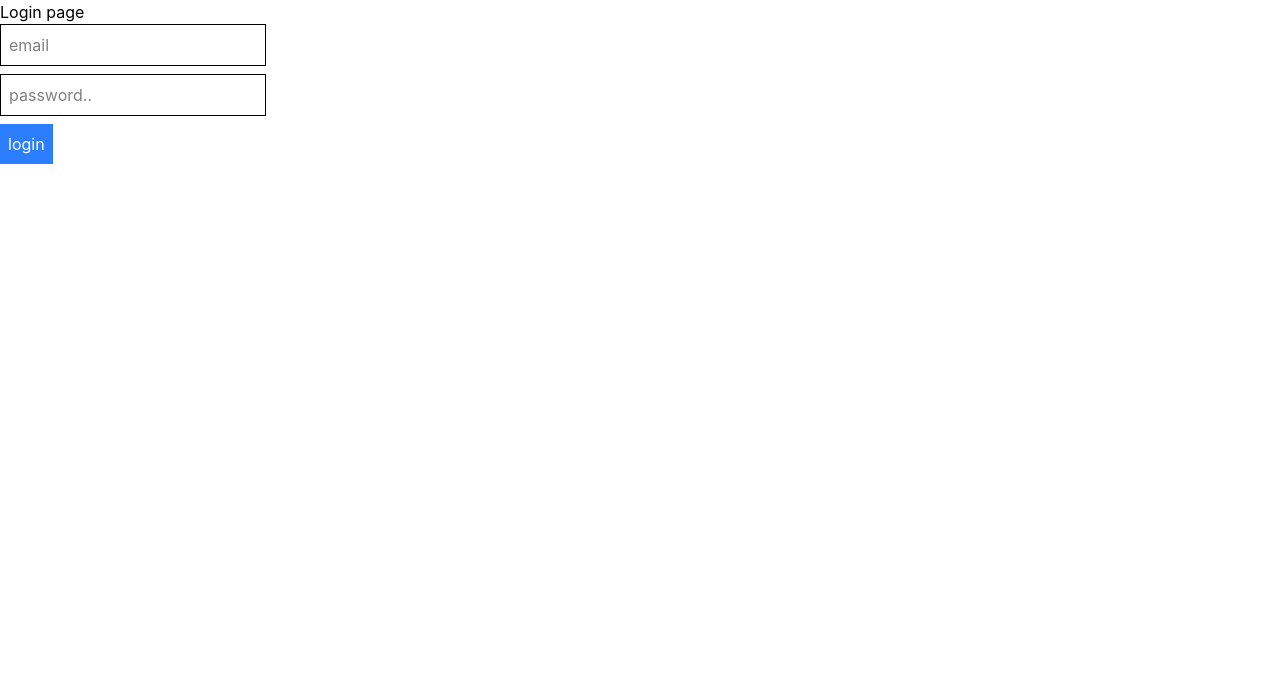
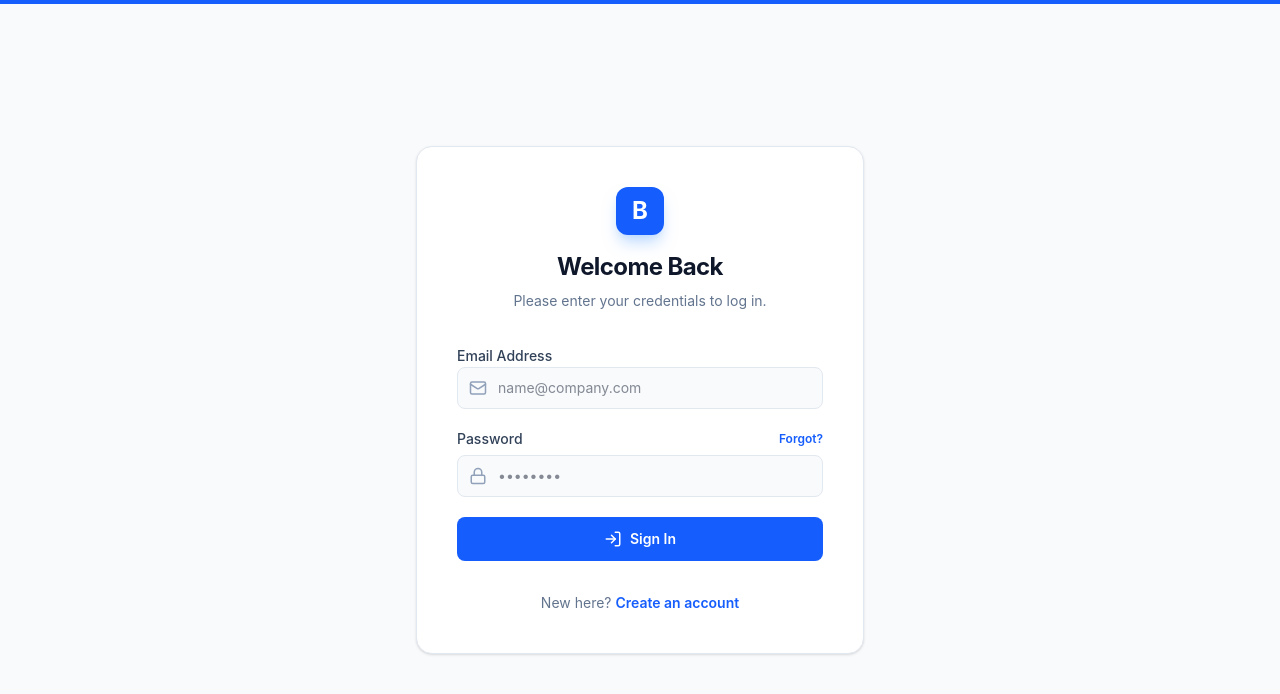
Before and after one commit to tristen-hunter/fintech-wallet-system, a React (Vite) app in the folder frontend/: page /login in a window 1280 px wide. Shown: the top 694 px of the page. Built offline with nearby package versions, Linux system fonts and the light colour scheme; no server answers.

Commit message:
Redesigned the Login Page and Added Dynamic CSS to the SideBar

```diff
--- a/frontend/src/components/Sidebar.tsx
+++ b/frontend/src/components/Sidebar.tsx
@@ -1,8 +1,8 @@
+import { useLocation, Link } from "react-router-dom";
 import { LayoutDashboard, Wallet, ArrowLeftRight, FileBarChart, Settings } from "lucide-react";
 
 const Sidebar = () => {
-  // Logic-ready: You'll eventually use 'useLocation' from react-router-dom to set this
-  const activePage = "Dashboard";
+  const location = useLocation();
 
   const navItems = [
     { name: "Dashboard", icon: <LayoutDashboard size={20} />, path: "/" },
@@ -12,28 +12,31 @@ const Sidebar = () => {
   ];
 
   return (
-    <aside className="fixed inset-y-0 left-0 z-50 flex w-64 flex-col border-r border-slate-200 bg-white">
-      {/* Top Section: Logo/Brand */}
-      <div className="flex h-16 items-center border-b border-slate-200 px-6">
-        <div className="flex items-center gap-2">
-          <div className="h-8 w-8 rounded-lg bg-blue-600 flex items-center justify-center text-white font-bold">
+    <aside className="fixed inset-y-0 left-0 z-50 flex w-64 flex-col border-r border-slate-200 bg-white shadow-sm">
+      {/* 1. Header Section: Logo/Brand */}
+      <div className="flex h-16 shrink-0 items-center border-b border-slate-200 px-6">
+        <div className="flex items-center gap-2.5">
+          <div className="flex h-8 w-8 items-center justify-center rounded-lg bg-blue-600 font-bold text-white shadow-lg shadow-blue-100">
             B
           </div>
-          <span className="text-xl font-bold tracking-tight text-slate-900">BlueBank</span>
+          <span className="text-xl font-bold tracking-tight text-slate-900">
+            BlueBank
+          </span>
         </div>
       </div>
 
-      {/* Middle Section: Navigation */}
-      <nav className="flex-1 space-y-1 px-3 py-6">
+      {/* 2. Middle Section: Navigation */}
+      <nav className="flex-1 overflow-y-auto space-y-1 px-3 py-6">
         {navItems.map((item) => {
-          const isActive = activePage === item.name;
+          const isActive = location.pathname === item.path;
+
           return (
-            <a
+            <Link
               key={item.name}
-              href={item.path}
-              className={`flex items-center gap-3 rounded-lg px-3 py-2.5 text-sm font-medium transition-colors ${
+              to={item.path}
+              className={`flex items-center gap-3 rounded-lg px-3 py-2.5 text-sm font-medium transition-all ${
                 isActive
-                  ? "bg-blue-50 text-blue-600"
+                  ? "bg-blue-50 text-blue-600 shadow-sm shadow-blue-100/50"
                   : "text-slate-600 hover:bg-slate-50 hover:text-slate-900"
               }`}
             >
@@ -41,14 +44,18 @@ const Sidebar = () => {
                 {item.icon}
               </span>
               {item.name}
-            </a>
+
+              {isActive && (
+                <div className="ml-auto h-1.5 w-1.5 rounded-full bg-blue-600" />
+              )}
+            </Link>
           );
         })}
       </nav>
 
-      {/* Bottom Section: Support/Settings */}
-      <div className="border-t border-slate-200 p-4">
-        <button className="flex w-full items-center gap-3 rounded-lg px-3 py-2 text-sm font-medium text-slate-600 hover:bg-slate-50">
+      {/* 3. Bottom Section: Support/Settings */}
+      <div className="shrink-0 border-t border-slate-200 p-4">
+        <button className="flex w-full items-center gap-3 rounded-lg px-3 py-2 text-sm font-medium text-slate-600 hover:bg-slate-50 hover:text-slate-900 transition-colors">
           <Settings size={20} className="text-slate-400" />
           Settings
         </button>
--- a/frontend/src/components/Topbar.tsx
+++ b/frontend/src/components/Topbar.tsx
@@ -1,6 +1,12 @@
 import { Menu, Bell } from "lucide-react";
+import {useAuth} from "../context/AuthContext"
 
 const Topbar = () => {
+  const { user } = useAuth();
+
+  console.log(user)
+  console.log(user?.userName.slice(0,2).toUpperCase())
+
   return (
     <header className="sticky top-0 z-40 flex h-16 w-full items-center justify-between border-b border-slate-200 bg-white/80 px-6 backdrop-blur-md">
       {/* Left Section: Toggle & Title */}
@@ -23,11 +29,11 @@ const Topbar = () => {
 
         <div className="flex items-center gap-3 pl-2">
           <div className="text-right hidden sm:block">
-            <p className="text-sm font-medium text-slate-900">John Doe</p>
-            <p className="text-xs text-slate-500">Admin</p>
+            <p className="text-sm font-medium text-slate-900">{user?.userName}</p>
+            <p className="text-xs text-slate-500">{user?.email}</p>
           </div>
           <div className="flex h-9 w-9 items-center justify-center rounded-full bg-blue-600 text-white font-bold">
-            JD
+            {user?.userName.slice(0, 2).toUpperCase()}
           </div>
         </div>
       </div>
--- a/frontend/src/pages/LoginPage.tsx
+++ b/frontend/src/pages/LoginPage.tsx
@@ -1,4 +1,5 @@
 import { useState } from 'react'
+import { Mail, Lock, LogIn } from "lucide-react";
 import { login } from "../api/authApi.ts";
 import { useAuth } from '../context/AuthContext.tsx';
 import { useNavigate } from 'react-router-dom';
@@ -34,32 +35,78 @@ const LoginPage = () => {
     }
 
   return (
-    <>
-    <h1>Login page</h1>
+    <div className="flex min-h-screen items-center justify-center bg-slate-50 px-4">
+      {/* Background Accent (Matches Sidebar/Topbar blue) */}
+      <div className="absolute top-0 left-0 h-1 w-full bg-blue-600" />
+
+      <div className="w-full max-w-md space-y-8 rounded-2xl border border-slate-200 bg-white p-10 shadow-sm">
+        {/* Header Section */}
+        <div className="text-center">
+          <div className="mx-auto mb-4 flex h-12 w-12 items-center justify-center rounded-xl bg-blue-600 text-white shadow-lg shadow-blue-200">
+            <span className="text-2xl font-bold">B</span>
+          </div>
+          <h1 className="text-2xl font-bold tracking-tight text-slate-900">Welcome Back</h1>
+          <p className="mt-2 text-sm text-slate-500">Please enter your credentials to log in.</p>
+        </div>
+
+        {/* Form Section */}
+        <div className="space-y-5">
+          {/* Email Input */}
+          <div className="space-y-1.5">
+            <label className="text-sm font-medium text-slate-700">Email Address</label>
+            <div className="relative">
+              <div className="absolute inset-y-0 left-0 flex items-center pl-3 text-slate-400">
+                <Mail size={18} />
+              </div>
               <input
                 type="email"
                 name="email"
-        placeholder='email'
-        className="border p-2 block mb-2"
+                placeholder='name@company.com'
+                className="w-full rounded-lg border border-slate-200 bg-slate-50 py-2.5 pl-10 pr-3 text-sm text-slate-900 transition-all focus:border-blue-600 focus:bg-white focus:ring-4 focus:ring-blue-100 outline-none"
                 value={email}
                 onChange={(e) => setEmail(e.target.value)}
               />
+            </div>
+          </div>
+
+          {/* Password Input */}
+          <div className="space-y-1.5">
+            <div className="flex justify-between items-center">
+              <label className="text-sm font-medium text-slate-700">Password</label>
+              <button className="text-xs font-semibold text-blue-600 hover:text-blue-700">Forgot?</button>
+            </div>
+            <div className="relative">
+              <div className="absolute inset-y-0 left-0 flex items-center pl-3 text-slate-400">
+                <Lock size={18} />
+              </div>
               <input
                 type="password"
                 name="password"
-        placeholder='password..'
-        className="border p-2 block mb-2"
+                placeholder='••••••••'
+                className="w-full rounded-lg border border-slate-200 bg-slate-50 py-2.5 pl-10 pr-3 text-sm text-slate-900 transition-all focus:border-blue-600 focus:bg-white focus:ring-4 focus:ring-blue-100 outline-none"
                 value={password}
                 onChange={e => setPassword(e.target.value)}
               />
+            </div>
+          </div>
+
+          {/* Login Button */}
           <button
-        className="bg-blue-500 text-white p-2"
+            className="flex w-full items-center justify-center gap-2 rounded-lg bg-blue-600 py-3 text-sm font-semibold text-white transition-all hover:bg-blue-700 active:scale-[0.98]"
             onClick={handleLogin}
           >
-        login
+            <LogIn size={18} />
+            Sign In
           </button>
-    </>
-  )
+        </div>
+
+        {/* Footer */}
+        <p className="text-center text-sm text-slate-500">
+          New here? <button className="font-semibold text-blue-600 hover:underline">Create an account</button>
+        </p>
+      </div>
+    </div>
+  );
 }
 
 export default LoginPage
```
Lines whose indentation alone changed are shown as unchanged.
